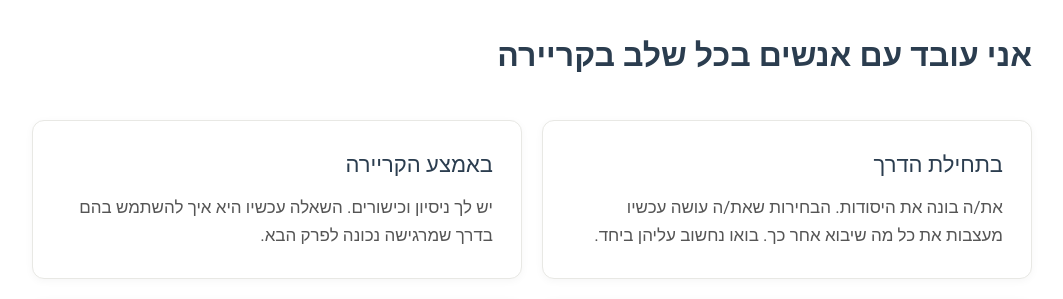
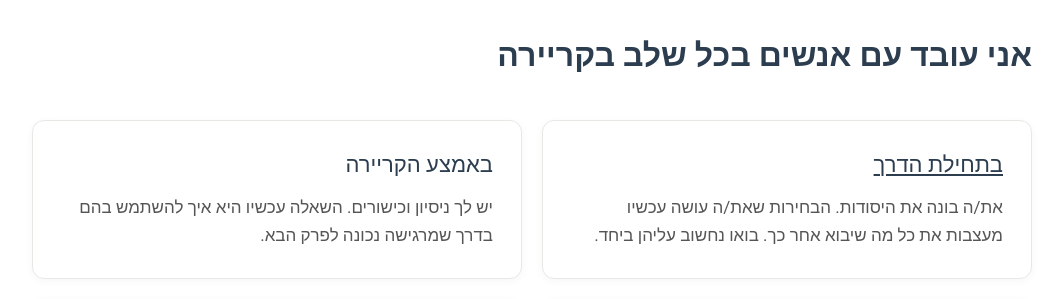
Before and after one commit to shani-ofer/Website-March-2026, a React (Vite) app: page /coaching in a window 1280 px wide. Shown: the part 1140-1439 px from the top of the page, without its empty margins (108-1171 px from the left). Built offline with nearby package versions, Linux system fonts and the light colour scheme.

Commit message:
Enhance Card clickability & bold modal titles

```diff
--- a/src/components/Modal.tsx
+++ b/src/components/Modal.tsx
@@ -30,7 +30,7 @@ export function Modal({ isOpen, onClose, title, content }: ModalProps) {
         <div className="p-6 space-y-6">
           {content.map((section, index) => (
             <div key={index} className="space-y-2">
-              <p className="text-deep-navy font-bold text-lg">{section.title}</p>
+              <p className="text-deep-navy font-bold text-lg font-bold">{section.title}</p>
               <p className="text-[#555] body-text leading-relaxed">{section.text}</p>
             </div>
           ))}
--- a/src/pages/IndividualsPage.tsx
+++ b/src/pages/IndividualsPage.tsx
@@ -70,12 +70,16 @@ export function IndividualsPage() {
           <div className="grid grid-cols-1 md:grid-cols-2 gap-5">
             <div
               onClick={() => setIsModalOpen(true)}
-              className="cursor-pointer hover:shadow-lg transition-shadow"
+              className="group cursor-pointer hover:shadow-lg transition-all"
             >
-              <Card
-                title="בתחילת הדרך"
-                text="את/ה בונה את היסודות. הבחירות שאת/ה עושה עכשיו מעצבות את כל מה שיבוא אחר כך. בואו נחשוב עליהן ביחד."
-              />
+              <div className="bg-white border border-light-gray rounded-xl p-7 shadow-[0_2px_8px_rgba(0,0,0,0.04)] h-full">
+                <h3 className="text-[18px] font-bold text-deep-navy mb-3 underline decoration-2 underline-offset-2 group-hover:text-soft-teal transition-colors">
+                  בתחילת הדרך
+                </h3>
+                <p className="text-[15px] font-normal text-[#555] leading-[1.65]">
+                  את/ה בונה את היסודות. הבחירות שאת/ה עושה עכשיו מעצבות את כל מה שיבוא אחר כך. בואו נחשוב עליהן ביחד.
+                </p>
+              </div>
             </div>
             <Card
               title="באמצע הקריירה"
```
